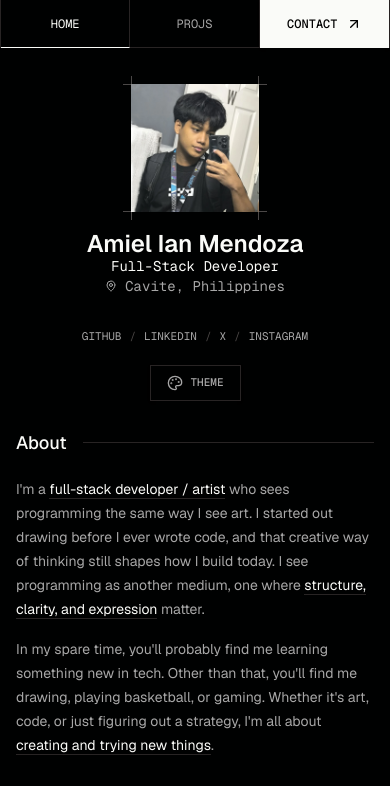
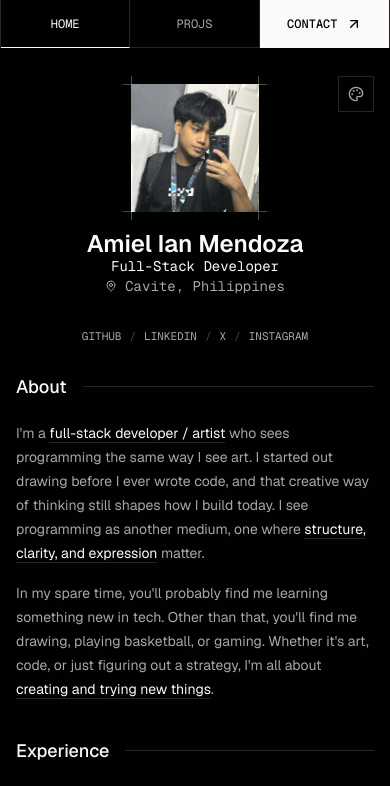
Before and after one commit to aimndz/portfolio, a Next.js app: page / in a window 390 px wide. Shown: the top 786 px of the page. Built offline with nearby package versions, Linux system fonts and the light colour scheme.

Commit message:
style: reposition the theme button

```diff
--- a/src/components/profile-hero.tsx
+++ b/src/components/profile-hero.tsx
@@ -11,8 +11,8 @@ export function ProfileHero() {
       className="relative flex flex-col items-center pt-7 text-center"
       id="home"
     >
-      <div className="absolute top-7 left-0 max-[520px]:hidden">
-        <ThemeDropdown />
+      <div className="absolute top-7 right-0">
+        <ThemeDropdown align="end" />
       </div>
 
       <div className="relative p-2">
@@ -71,10 +71,6 @@ export function ProfileHero() {
           </div>
         ))}
       </nav>
-
-      <div className="mt-5 min-[521px]:hidden">
-        <ThemeDropdown align="center" />
-      </div>
     </section>
   );
 }
--- a/src/components/theme-dropdown.tsx
+++ b/src/components/theme-dropdown.tsx
@@ -41,11 +41,11 @@ export function ThemeDropdown({ align = "start" }: ThemeDropdownProps) {
     <DropdownMenu>
       <DropdownMenuTrigger asChild>
         <Button
-          className="h-9 cursor-pointer rounded-none border-border px-4 font-mono text-[11px] uppercase text-secondary hover:bg-muted hover:text-foreground"
+          className="h-9 w-9 sm:w-auto cursor-pointer rounded-none border-border px-0 sm:px-4 font-mono text-[11px] uppercase text-secondary hover:bg-muted hover:text-foreground"
           variant="outline"
         >
           <Palette aria-hidden="true" className="size-3.5" />
-          Theme
+          <span className="hidden sm:inline">Theme</span>
         </Button>
       </DropdownMenuTrigger>
       <DropdownMenuContent align={align}>
```
